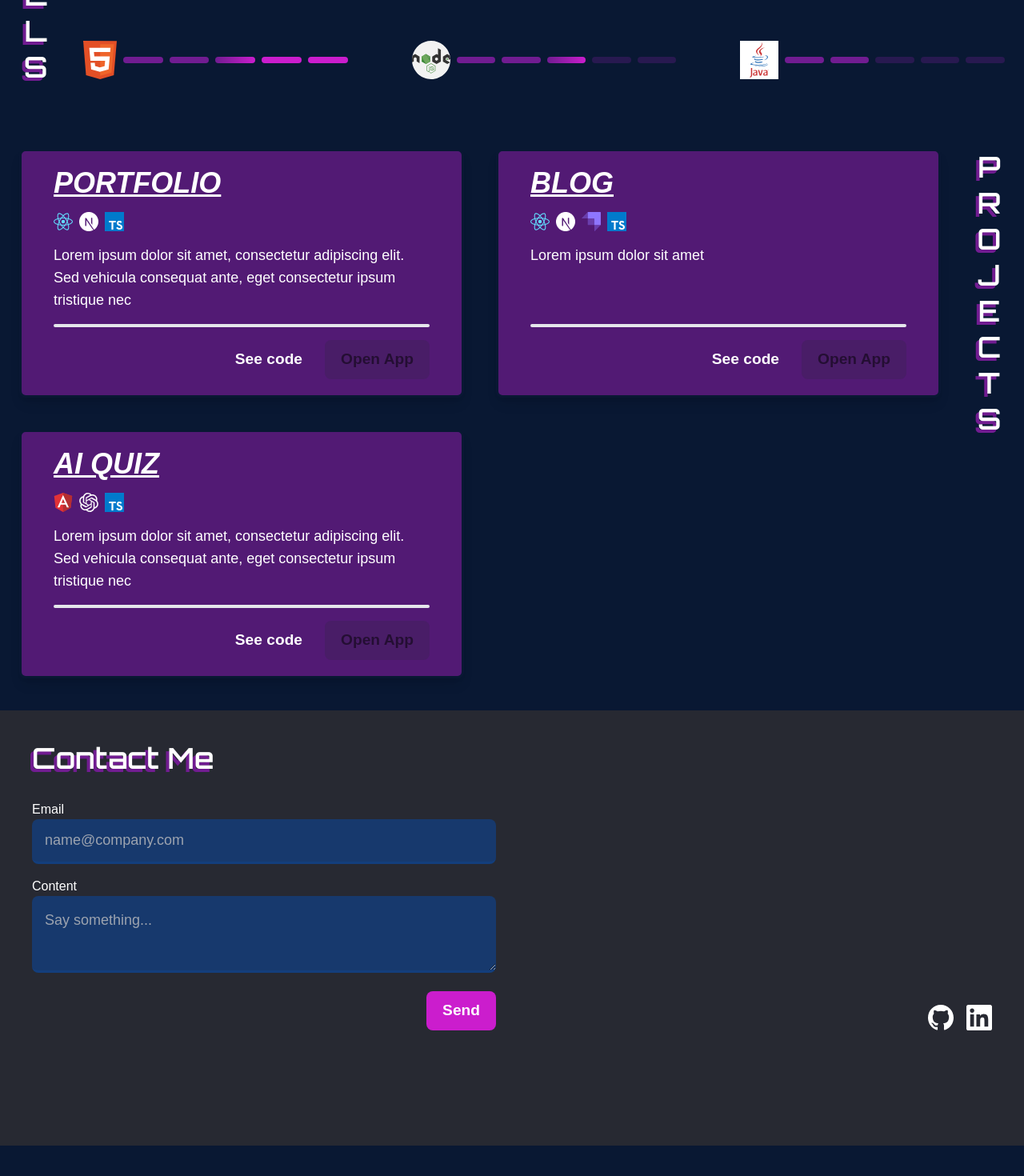
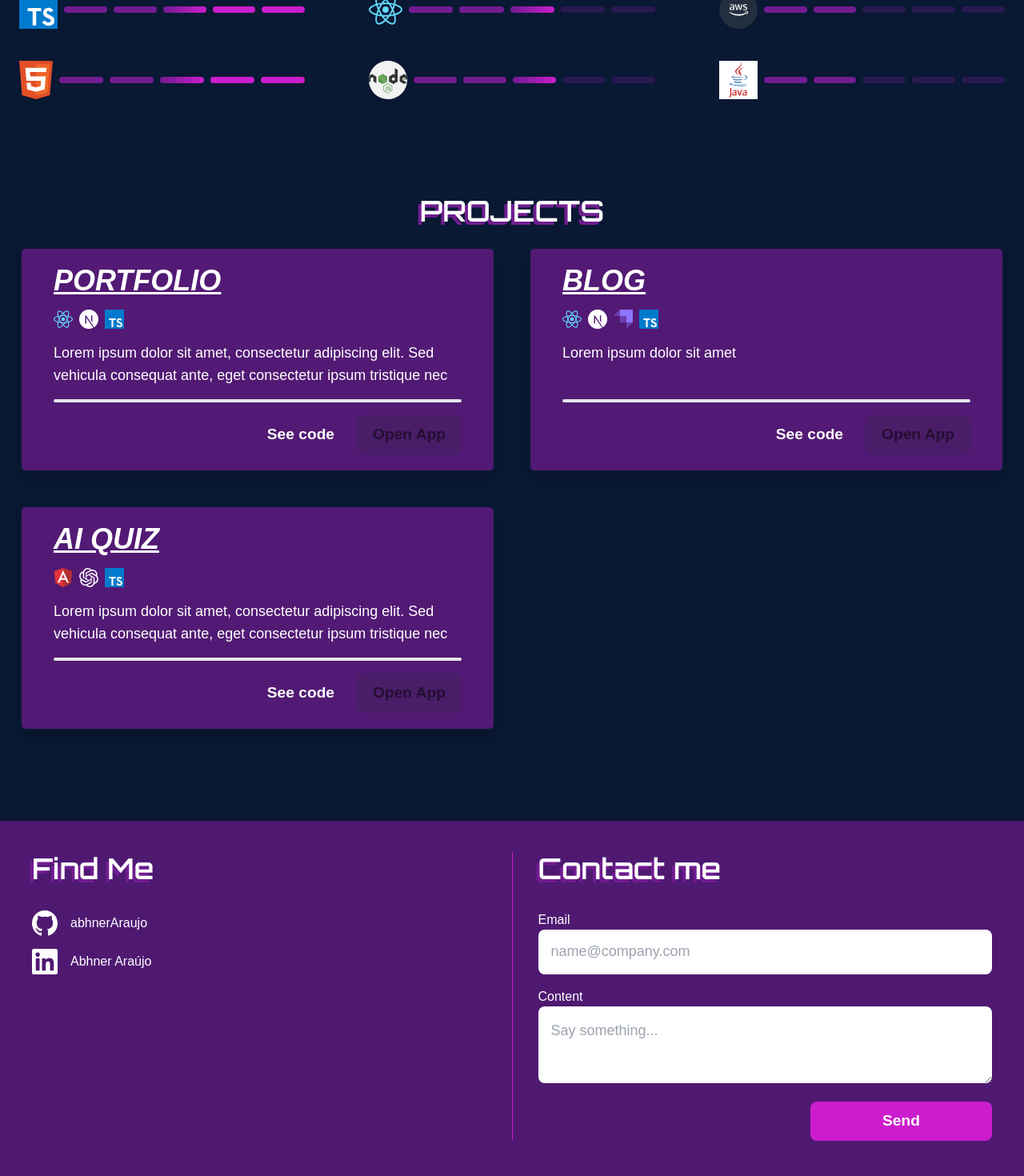
Before and after one commit to abhnerAraujo/portfolio-next, a Next.js app: page / in a window 1280 px wide. Shown: the part 916-2386 px from the top of the page at 80% size. Before the commit the page ends 2348 px from the top, so only its background shows below. Built offline with nearby package versions, Linux system fonts and the light colour scheme; a web font is replaced by a local one.

Commit message:
style: use eduardo figma

```diff
--- a/src/app/components/button/style.scss
+++ b/src/app/components/button/style.scss
@@ -1,3 +1,4 @@
+@use 'sass:color';
 @import 'variables.module';
 
 @mixin baseButton {
@@ -24,7 +25,7 @@
   }
   &:not(:disabled):active {
     box-shadow: none;
-    background: rgba($steel-pink, .5);
+    background-color: var(--secondary-color-light);
   }
   &:disabled {
     background: rgba($raisin-black, .2);
--- a/src/app/components/footer/index.tsx
+++ b/src/app/components/footer/index.tsx
@@ -12,19 +12,25 @@ import { Textarea } from "../textarea";
 const orbitron = Orbitron({ subsets: ["latin"], weight: "600" });
 
 export function Footer() {
-  const heading2Class = "text-4xl " + orbitron.className;
+  const heading2Class = "mb-8 text-4xl " + orbitron.className;
   const { isSubmitting, stateMessage, sendEmail } = useEmail();
 
   useEffect(() => {}, [isSubmitting, stateMessage]);
 
   return (
-    <div className="flex flex-col gap-8 px-10 lg:max-w-screen-xl w-full lg:m-auto">
-      <h2 id="contact" className={heading2Class}>
-        Contact Me
-      </h2>
-
-      <div className="flex flex-col-reverse lg:flex-row gap-10">
-        <form className="lg:w-1/2 w-full flex-1" onSubmit={sendEmail}>
+    <div className="flex flex-col lg:flex-row gap-8 px-10 lg:max-w-screen-xl w-full lg:m-auto">
+      <div className="lg:flex-1">
+        <h2 id="find-me" className={heading2Class}>
+          Find Me
+        </h2>
+        <Social type="full" />
+      </div>
+      <div className="divider"></div>
+      <div className="lg:flex-1 flex flex-col">
+        <h2 id="contact" className={heading2Class}>
+          Contact me
+        </h2>
+        <form className="w-full flex-1" onSubmit={sendEmail}>
           <div className="grid w-full mb-4">
             <div className="flex align-baseline justify-between">
               <label>Email</label>
@@ -61,16 +67,13 @@ export function Footer() {
 
           <div className="flex justify-end">
             <Button.Root type="flat">
-              <button className="w-full lg:w-fit">Send</button>
+              <button className="w-full lg:w-2/5">Send</button>
             </Button.Root>
           </div>
           {stateMessage && (
             <div className="text-center text-lg mt-4">{stateMessage}</div>
           )}
         </form>
-        <div className="flex-1 flex flex-col lg:justify-end lg:items-end">
-          <Social />
-        </div>
       </div>
     </div>
   );
--- a/src/app/components/footer/styles.scss
+++ b/src/app/components/footer/styles.scss
@@ -0,0 +1,10 @@
+.divider {
+  margin: 0;
+  padding: 0;
+  border: 0;
+  clear: both;
+  display: block;
+  height: auto;
+  width: 1px;
+  background-color: var(--divider-color);
+}
--- a/src/app/components/project/project.scss
+++ b/src/app/components/project/project.scss
@@ -2,8 +2,8 @@
 
 
 .project-card {
-  background: rgba($purple, .7);
-  border: 3px solid $primary-color;
+  background: var(--secondary-color);
+  border: 3px solid var(--primary-color);
 
   &:hover {
     border: 3px solid transparent;
--- a/src/app/components/social/index.tsx
+++ b/src/app/components/social/index.tsx
@@ -1,6 +1,7 @@
 import Image from "next/image";
+import "./styles.scss";
 
-export function Social() {
+export function Social({ type }: { type: "full" | "simple" }) {
   const social = [
     {
       name: "GitHub",
@@ -10,15 +11,23 @@ export function Social() {
     },
     {
       name: "LinkedIn",
-      url: "https://www.linkedin.com/in/abhner-ara%C3%BAjo-069402b6/",
+      url: "https://www.linkedin.com/in/abhneraraujo/",
       icon: "/svg/linkedin.svg",
       profile: "Abhner Araújo",
     },
   ];
   return (
-    <div className="flex gap-4">
+    <div
+      className={(type === "full" ? "flex-col" : "flex-rol") + " flex gap-4"}
+    >
       {social.map((s) => (
-        <a key={s.name} href={s.url} target="_blank" rel="noopener noreferrer">
+        <div key={s.name}>
+          <a
+            className="flex flex-row gap-4 items-center w-fit"
+            href={s.url}
+            target="_blank"
+            rel="noopener noreferrer"
+          >
             <Image
               title={s.profile}
               src={s.icon}
@@ -27,7 +36,9 @@ export function Social() {
               width={0}
               height={0}
             />
+            {type === "full" && <span>{s.profile}</span>}
           </a>
+        </div>
       ))}
     </div>
   );
--- /dev/null
+++ b/src/app/components/social/styles.scss
@@ -0,0 +1,9 @@
+a {
+  &:hover {
+    color: var(--accent-color);
+  }
+
+  span {
+    color: inherit;
+  }
+}
--- a/src/app/globals.scss
+++ b/src/app/globals.scss
@@ -1,17 +1,29 @@
+@use 'sass:color';
+@import 'variables.module';
 @tailwind base;
 @tailwind components;
 @tailwind utilities;
 
-@import 'variables.module';
+:root {
+  --background-color: #{$dark-blue-base};
+  --primary-color: #{$dark-blue-base};
+  --secondary-color: #{$purple-base};
+  --accent-color: #{$pink-base};
+  --secondary-color-light: #{lighten($purple-base, .2)};
+  --secondary-color-dark: #{darken($purple-base, .8)};
+  --primary-font-color: white;
+  --secondary-font-color: black;
+  --divider-color: #{$pink-base};
+}
 
 body {
-  color: rgb(255, 255, 255);
+  color: var(--primary-font-color);
   background: linear-gradient(
       to bottom,
       transparent,
-      rgb(9, 24, 51)
+      var(--background-color)
     )
-    rgb(9, 24, 51);
+    var(--background-color);
   scroll-behavior: smooth;
 }
 
@@ -22,7 +34,7 @@ body {
 }
 
 footer {
-  background-color: rgb(39, 41, 50);
+  background-color: var(--secondary-color-dark);
 }
 
 h2 {
--- a/src/app/page.scss
+++ b/src/app/page.scss
@@ -1,16 +1,9 @@
 @import "variables.module";
-
-section > h2 {
-  @media screen and (min-width: 1024px){
-    writing-mode: vertical-rl;
-    text-orientation: upright;
-  }
-}
 
 .about {
   background: linear-gradient(
     to bottom,
-    $purple 1%,
-    $primary-color,
+    var(--secondary-color) 1%,
+    var(--background-color),
     transparent);
 }
--- a/src/app/page.tsx
+++ b/src/app/page.tsx
@@ -10,12 +10,11 @@ import { Social } from "./components/social";
 const orbitronRegular = Orbitron({ subsets: ["latin"], weight: "400" });
 const orbitroSemibold = Orbitron({ subsets: ["latin"], weight: "600" });
 const chivoBold = Chivo({ subsets: ["latin"], weight: "700" });
-const heading2Class =
-  "text-4xl text-center lg:text-start " + orbitroSemibold.className;
+const heading2Class = "text-4xl mb-6 " + orbitroSemibold.className;
 
 export default function Home() {
   return (
-    <main className="flex min-h-screen flex-col justify-between gap-20 mb-10">
+    <main className="flex min-h-screen flex-col justify-between gap-20 mb-28">
       <AboutSection />
       <div className="flex flex-col gap-10 px-6 lg:max-w-screen-xl lg:m-auto">
         <SkillsSection />
@@ -40,10 +39,7 @@ function SkillsSection() {
 
   return (
     <>
-      <section
-        id="skills"
-        className="mb-10 flex flex-col lg:flex-row gap-10 justify-between align-center"
-      >
+      <section id="skills" className="mb-20">
         <h2 className={heading2Class}>SKILLS</h2>
         <div className="flex-1 flex flex-col lg:grid lg:grid-cols-3 gap-y-10 gap-x-20">
           {skills.map((skill, idx) => (
@@ -98,7 +94,7 @@ function AboutSection() {
             <h1 className={heading1Class}>Nice to meet you!</h1>
           </div>
           <div className="flex justify-center lg:justify-start">
-            <Social />
+            <Social type="simple" />
           </div>
           <div>
             <p className="text-2xl text-center lg:text-start mt-3 mb-3">
@@ -148,16 +144,13 @@ function ProjectsSection() {
     },
   ];
   return (
-    <section
-      id="projects"
-      className="flex flex-col-reverse lg:flex-row gap-10 justify-between align-center"
-    >
+    <section id="projects">
+      <h2 className={heading2Class + " text-center"}>PROJECTS</h2>
       <div className="flex-1 grid grid-cols-1 gap-10 lg:grid-cols-2">
         {projects.map((project, idx) => (
           <Project project={project} key={idx} />
         ))}
       </div>
-      <h2 className={heading2Class}>PROJECTS</h2>
     </section>
   );
 }
--- a/src/styles/_input.scss
+++ b/src/styles/_input.scss
@@ -1,23 +1,20 @@
-@import "variables.module";
-
 @mixin baseInput {
-  background: rgba($primary-color-800, .8);
+  background: white;
   outline: none;
-  color: $secondaryFontColor;
-  border-bottom: 3px solid $primary-color-800;
+  color: var(--secondary-font-color) !important;
+  border-bottom: 3px solid var(--accent-color-light);
   transition: box-shadow 0.3s;
 
   &:focus {
-    box-shadow: -8px 8px 0px 0px rgba($primary-color-800, 1);
-    background: rgba($primary-color-800, .4)
+    box-shadow: -8px 8px 0px 0px var(--accent-color);
+    background: white;
   }
 
   &:active {
     box-shadow: none;
-    background: rgba($primary-color-800, .6);
   }
 
   &:not(:focus).-dirty {
-    border-bottom: 3px solid $primary-color;
+    border-bottom: 3px solid var(--accent-color);
   }
 }
--- a/src/styles/variables.module.scss
+++ b/src/styles/variables.module.scss
@@ -11,6 +11,10 @@ $radii-md: 0.5rem;
 $radii-lg: 0.75rem;
 $radii-xl: 1rem;
 
+$dark-blue-base: #091833;
+$purple-base: #711C91B2;
+$pink-base: #cb1dcd;
+
 $primaryFontColor: $raisin-black;
 $secondaryFontColor: white;
 
```
Lines whose indentation alone changed are shown as unchanged.
